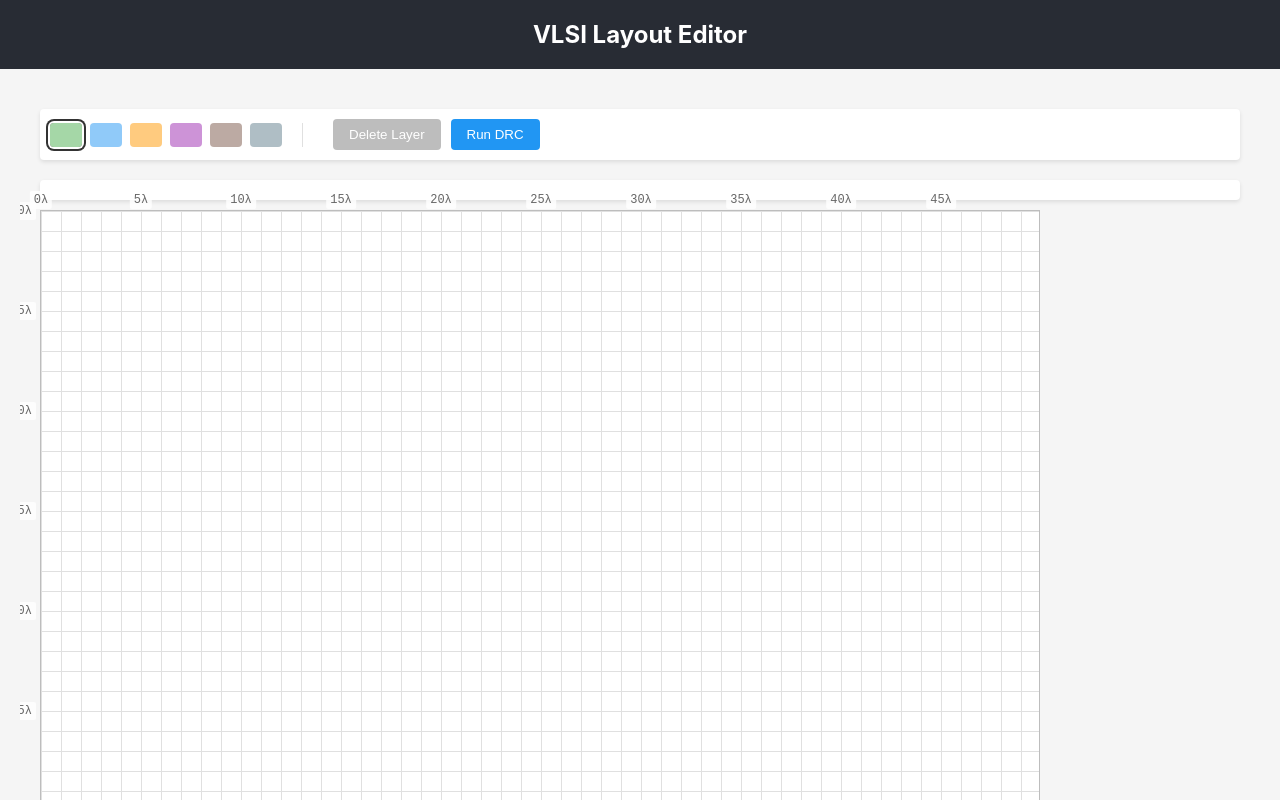
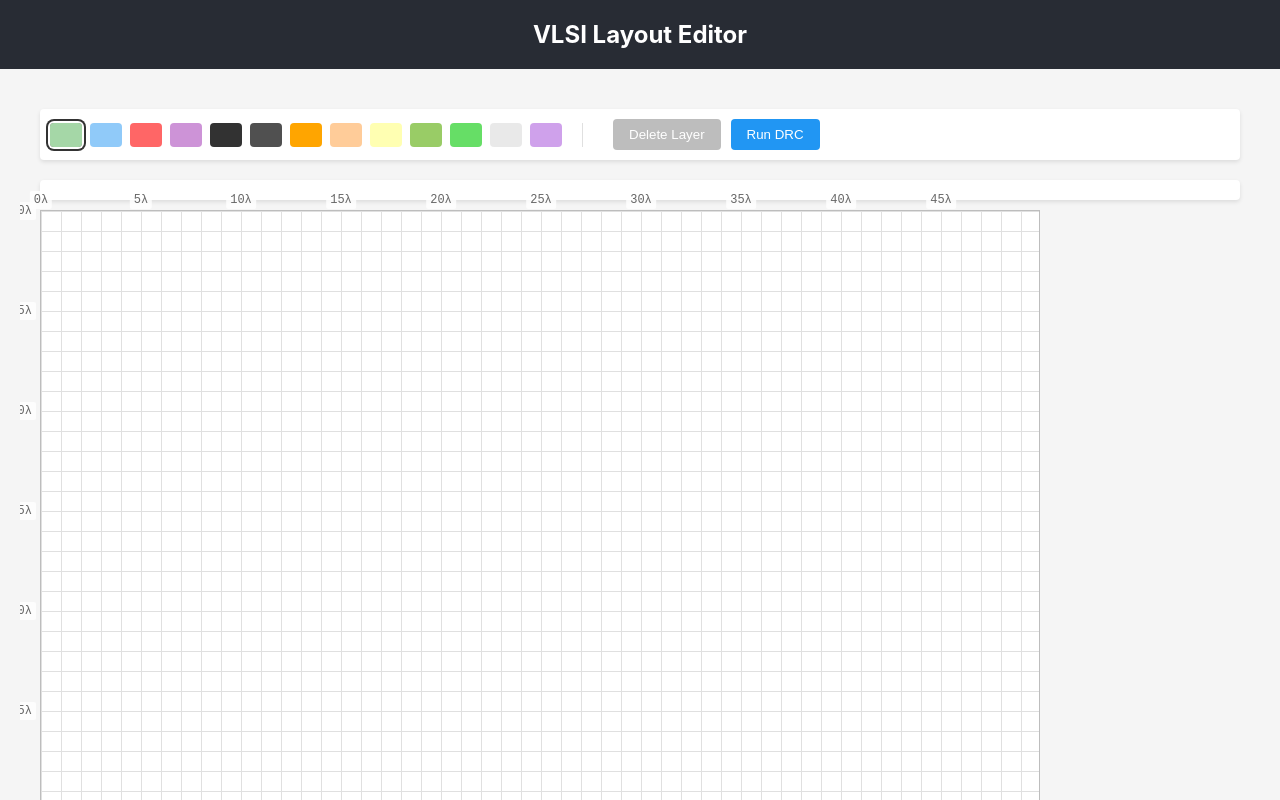
Before and after one commit to pradeepSDE/new_cmos_layout, a React (Create React App) app: page / in a window 1280 px wide. Shown: the top 800 px of the page. Built offline with nearby package versions, Linux system fonts and the light colour scheme.

Commit message:
Update layer definitions in LayoutEditor component: modified color values for existing layers and added new layers for contact, vias, and diffusion types to enhance design flexibility.

```diff
--- a/src/components/LayoutEditor.jsx
+++ b/src/components/LayoutEditor.jsx
@@ -18,7 +18,7 @@ const LAYER_TYPES = {
   },
   poly: {
     name: "Poly",
-    color: "rgba(255, 152, 0, 0.5)",
+    color: "rgba(255,0, 0, 0.6)",
     pattern: "poly",
   },
   diffusion: {
@@ -26,16 +26,51 @@ const LAYER_TYPES = {
     color: "rgba(156, 39, 176, 0.5)",
     pattern: "diffusion",
   },
-  nwell: {
-    name: "N-Well",
-    color: "rgba(121, 85, 72, 0.5)",
-    pattern: "nwell",
+  contact: {
+    name: "Contact",
+    color: "rgba(50, 50, 50, 1.0)",
+    pattern: "contact",
   },
-  pwell: {
+  via_1: {
+    name: "Via 1",
+    color: "rgba(80, 80, 80, 1.0)",
+    pattern: "via_1",
+  },
+  via_2: {
+    name: "Via 2",
+    color: "rgba(255, 165, 0, 1.0)",
+    pattern: "via_2",
+  },
+  p_select: {
+    name: "P-Select",
+    color: "rgba(255, 153, 51, 0.5)",
+    pattern: "p_select",
+  },
+  n_select: {
+    name: "N-Select",
+    color: "rgba(255, 255, 102, 0.5)",
+    pattern: "n_select",
+  },
+  p_diffusion: {
+    name: "P-Diffusion",
+    color: "rgba(85, 170, 0, 0.6)",
+    pattern: "p_diffusion",
+  },
+  n_diffusion: {
+    name: "N-Diffusion",
+    color: "rgba(0, 200, 0, 0.6)",
+    pattern: "n_diffusion",
+  },
+  p_well: {
     name: "P-Well",
-    color: "rgba(96, 125, 139, 0.5)",
+    color: "rgba(200, 200, 200, 0.4)",
     pattern: "pwell",
   },
+  n_well: {
+    name: "N-Well",
+    color: "rgba(134, 20, 205, 0.4)",
+    pattern: "nwell",
+  }
 };
 
 // Helper function to check if two layers overlap
@@ -328,7 +363,6 @@ const LayoutEditor = ({ layers, setLayers, onRunDRC }) => {
               />
             );
           })}
-
         {/* Current drawing preview */}
         {isDrawing && (
           <div
@@ -342,6 +376,7 @@ const LayoutEditor = ({ layers, setLayers, onRunDRC }) => {
             }}
           />
         )}
+
       </div>
     </div>
   );
```
